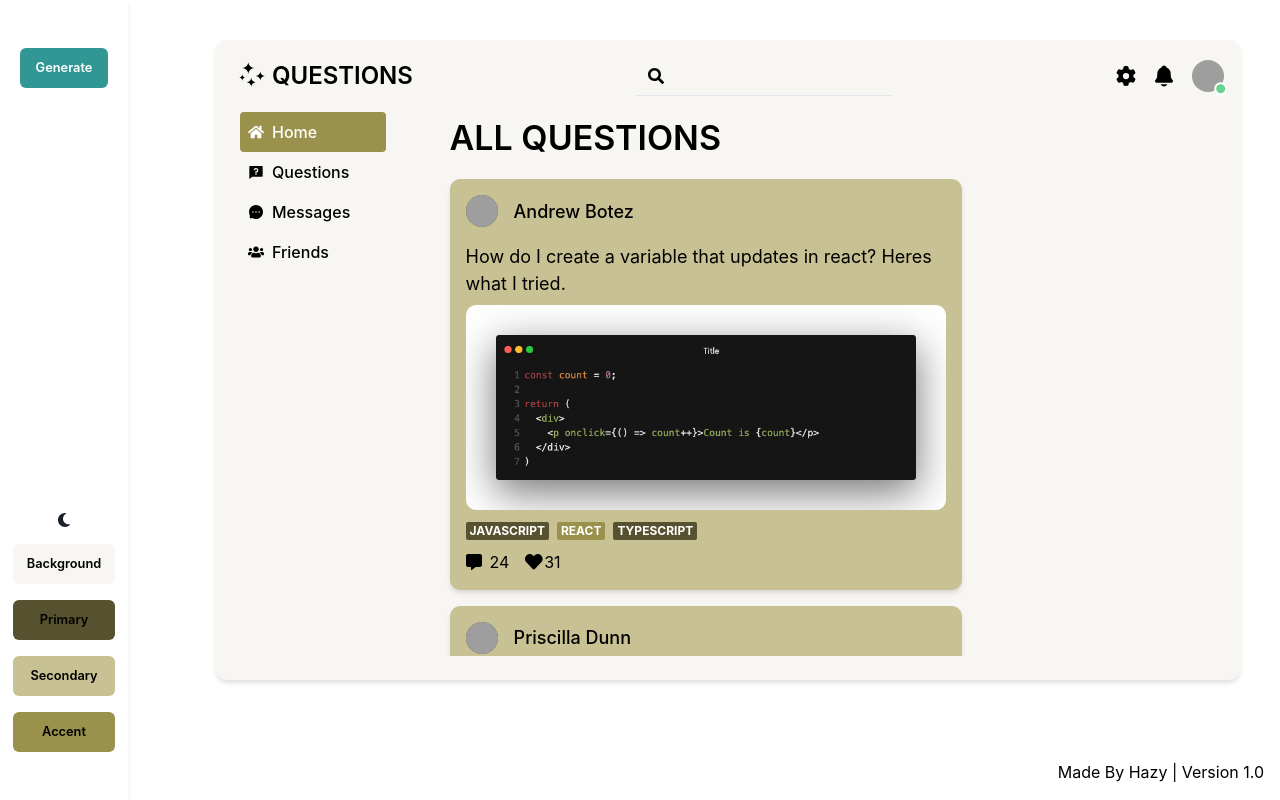
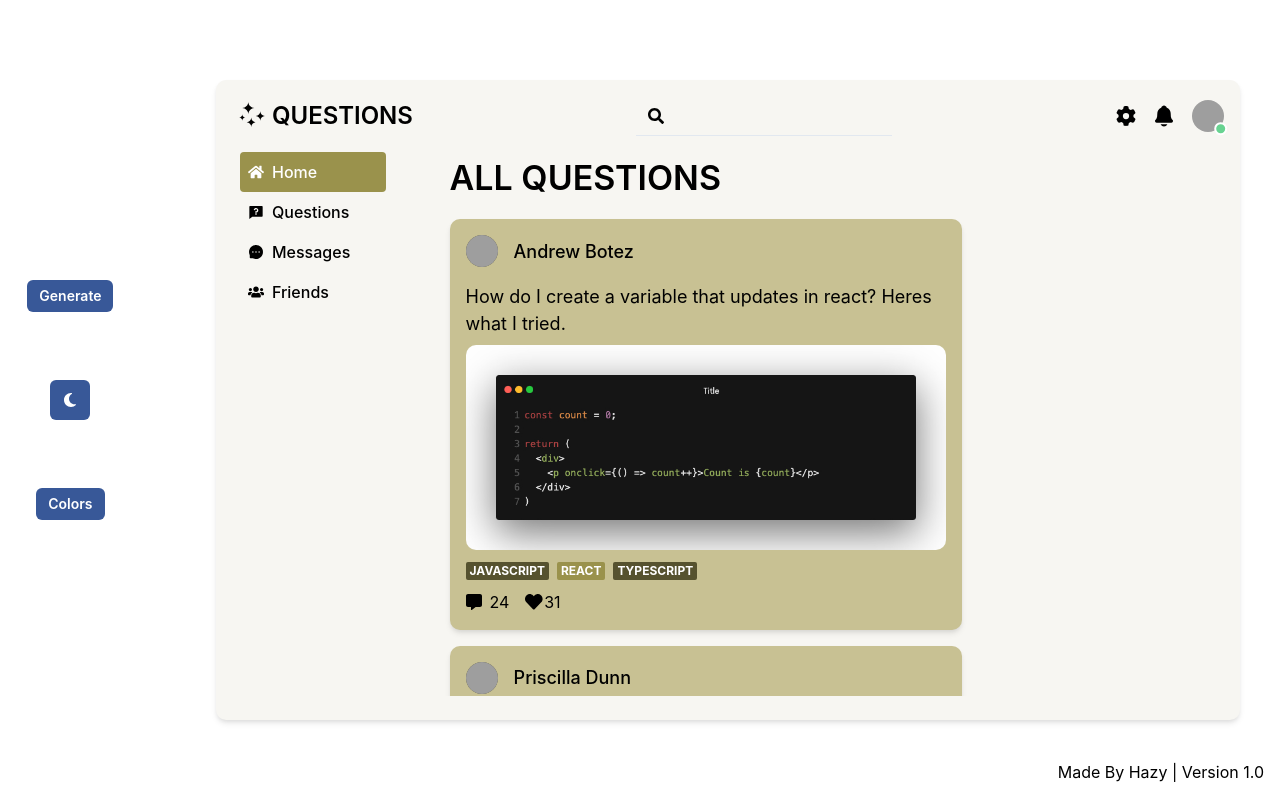
Before and after one commit to HazyVT/Palette, a React (Vite) app: page / in a window 1280 px wide. Shown: the top 800 px of the page. Built offline with nearby package versions, Linux system fonts and the light colour scheme; grey boxes are pictures that could not be loaded.

Commit message:
Changed Color Menu
- Redesigned color menu
- Allow for quick copying of all colors
- Allow for quick copying of all the darker and lighter shades of colors

```diff
--- a/src/App.tsx
+++ b/src/App.tsx
@@ -1,9 +1,11 @@
 import { useState } from "react";
 import Dashboard from "./components/Dashboard";
-import { Box, Button, Icon, Text, Tooltip, useToast } from "@chakra-ui/react";
+import { Box, Button, Icon, IconButton, Menu, MenuButton, MenuList, Text, Tooltip, useToast } from "@chakra-ui/react";
 import { themes } from './assets/themes.json';
 import { FaSun, FaMoon } from "react-icons/fa6";
 import Finance from "./components/Finance";
+import { FaCircle } from "react-icons/fa";
+import { shadeColor } from "./components/Exports";
 
 
 function App() {
@@ -20,6 +22,13 @@ function App() {
   const [ accentColor, setAccentColor ] = useState(theme.light[3]);
   const [ textColor, setTextColor ] = useState('black');
 
+  const [ primaryShadeLight, setPrimaryShadeLight ] = useState(shadeColor(theme.light[1], 15));
+  const [ primaryShadeDark, setprimaryShadeDark ] = useState(shadeColor(theme.light[1], -15));
+  const [ secondaryShadeLight, setSecondaryShadeLight ] = useState(shadeColor(theme.light[2], 15));
+  const [ secondaryShadeDark, setSecondaryShadeDark ] = useState(shadeColor(theme.light[2], -15));
+  const [ accentShadeLight, setAccentShadeLight ] = useState(shadeColor(theme.light[3], 15));
+  const [ accentShadeDark, setAccentShadeDark ] = useState(shadeColor(theme.light[3], -15));
+
 
   const setAllColors = (nl: boolean, num: number) => {
     const theme = themes[num];
@@ -29,12 +38,24 @@ function App() {
       setSecondaryColor(theme.dark[2]);
       setAccentColor(theme.dark[3]);
       setTextColor('white')
+      setPrimaryShadeLight(shadeColor(theme.dark[1], 15));
+      setprimaryShadeDark(shadeColor(theme.dark[1], -15));
+      setSecondaryShadeLight(shadeColor(theme.dark[2], 15));
+      setSecondaryShadeDark(shadeColor(theme.dark[2], -15));
+      setAccentShadeLight(shadeColor(theme.dark[3], 15));
+      setAccentShadeDark(shadeColor(theme.dark[3], -15));
     } else {
       setBgColor(theme.light[0]);
       setPrimaryColor(theme.light[1]);
       setSecondaryColor(theme.light[2]);
       setAccentColor(theme.dark[3]);
       setTextColor('black');
+      setPrimaryShadeLight(shadeColor(theme.dark[1], 15));
+      setprimaryShadeDark(shadeColor(theme.dark[1], -15));
+      setSecondaryShadeLight(shadeColor(theme.dark[2], 15));
+      setSecondaryShadeDark(shadeColor(theme.dark[2], -15));
+      setAccentShadeLight(shadeColor(theme.dark[3], 15));
+      setAccentShadeDark(shadeColor(theme.dark[3], -15));
     }
   }
 
@@ -50,10 +71,10 @@ function App() {
     setAllColors(isLightMode, num)
   }
 
-  const copyColor = (color: string) => {
+  const copyColor = (color: string, name: string) => {
     navigator.clipboard.writeText(color);
     toast({
-      title: "Copied to clipboard",
+      title: "Copied " + name + " to clipboard",
       status: "success",
       duration: 2000
     })
@@ -65,24 +86,58 @@ function App() {
         <Dashboard text={textColor} background={bgColor} primary={primaryColor} secondary={secondaryColor} accent={accentColor}/>
         <Finance text={textColor} background={bgColor} primary={primaryColor} secondary={secondaryColor} accent={accentColor}/>
       </Box>
-      <Box pos='fixed' w='10vw' h='100vh' boxShadow='md' left='0' top='0' display='flex' flexDir='column' alignItems='center' padding={12} justifyContent='space-between'>
-        <Button onClick={generateNewColors} colorScheme="teal" fontSize={'1vw'}>Generate</Button>
-        <Box display='flex' flexDir='column' justifyContent='center' alignItems='center'>
-          <Icon as={isLightMode ? FaMoon : FaSun} onClick={toggleMode} cursor="pointer"/>
-          <Tooltip hasArrow label={bgColor}>
-            <Button w='8vw' onClick={() => {copyColor(bgColor)}} color={textColor} cursor="default" marginTop={4} bgColor={bgColor} _hover={{bgColor: bgColor}} fontSize={'1vw'}>Background</Button>
-          </Tooltip>
-          <Tooltip hasArrow label={primaryColor}>
-            <Button w='8vw' onClick={() => {copyColor(primaryColor)}} color={textColor} cursor="default" marginTop={4} bgColor={primaryColor} _hover={{bgColor: primaryColor}} fontSize={'1vw'}>Primary</Button>
-          </Tooltip>
-          <Tooltip hasArrow label={secondaryColor}>
-            <Button w='8vw' onClick={() => {copyColor(secondaryColor)}} color={textColor} cursor="default" marginTop={4} bgColor={secondaryColor} _hover={{bgColor: secondaryColor}} fontSize={'1vw'}>Secondary</Button>
-          </Tooltip>
-          <Tooltip hasArrow label={accentColor}>
-            <Button w='8vw' onClick={() => {copyColor(accentColor)}} color={textColor} cursor="default" marginTop={4} bgColor={accentColor} _hover={{bgColor: accentColor}} fontSize={'1vw'}>Accent</Button>
-          </Tooltip>
+      <Box w='6vw' h='30vh' pos='fixed' left='8' top='35%' display='flex' flexDir='column' alignItems='center' justifyContent='space-between'>
+        <Button onClick={generateNewColors} size='sm' w='fit-content' colorScheme="facebook">Generate</Button>
+        <IconButton colorScheme="facebook" aria-label="mode" icon={isLightMode ? <FaMoon /> : <FaSun />} onClick={toggleMode}></IconButton>
+        <Box textAlign='center'>
+          <Menu closeOnBlur={false}>
+            <MenuButton as={Button} colorScheme="facebook" size='sm'>Colors</MenuButton>
+            <MenuList padding={2}>
+              <Box display='flex' alignItems='center'>
+                <Icon as={FaCircle} color={bgColor} cursor={"pointer"} onClick={() => copyColor(bgColor, "Background")} />
+                <Text marginLeft={2}>Background</Text>
+              </Box>
+              <Box display='flex' alignItems='center'>
+                <Icon as={FaCircle} color={primaryColor} cursor="pointer" onClick={() => copyColor(primaryColor, "Primary")}/>
+                <Text marginLeft={2}>Primary</Text>
+              </Box>
+              <Box display='flex' alignItems='center' >
+                <Icon as={FaCircle} color={primaryShadeLight} cursor="pointer" onClick={() => copyColor(primaryShadeLight, "Primary Lighter Shade")}/>
+                <Text marginLeft={2}>Primary Lighter Shade</Text>
+              </Box>
+              <Box display='flex' alignItems='center'>
+                <Icon as={FaCircle} color={primaryShadeDark} cursor={"pointer"} onClick={() => copyColor(primaryShadeDark, "Primary Darker Shade")} />
+                <Text marginLeft={2}>Primary Darker Shade</Text>
+              </Box>
+              <Box display='flex' alignItems='center'>
+                <Icon as={FaCircle} color={secondaryColor} cursor={"pointer"} onClick={() => copyColor(secondaryColor, "Secondary")} />
+                <Text marginLeft={2}>Secondary</Text>
+              </Box>
+              <Box display='flex' alignItems='center'>
+                <Icon as={FaCircle} color={secondaryShadeLight} cursor={"pointer"} onClick={() => copyColor(secondaryShadeLight, "Secondary Lighter Shade")} />
+                <Text marginLeft={2}>Secondary Lighter Shade</Text>
+              </Box>
+              <Box display='flex' alignItems='center'>
+                <Icon as={FaCircle} color={secondaryShadeDark} cursor={"pointer"} onClick={() => copyColor(secondaryShadeDark, "Secondary Darker Shade")} />
+                <Text marginLeft={2}>Secondary Darker Shade</Text>
+              </Box>
+              <Box display='flex' alignItems='center'>
+                <Icon as={FaCircle} color={accentColor} cursor={"pointer"} onClick={() => copyColor(accentColor, "Accent")} />
+                <Text marginLeft={2}>Accent</Text>
+              </Box>
+              <Box display='flex' alignItems='center'>
+                <Icon as={FaCircle} color={accentShadeLight} cursor={"pointer"} onClick={() => copyColor(accentShadeLight, "Accent Lighter Shade")} />
+                <Text marginLeft={2}>Accent Lighter Shade</Text>
+              </Box>
+              <Box display='flex' alignItems='center'>
+                <Icon as={FaCircle} color={accentShadeDark} cursor={"pointer"} onClick={() => copyColor(accentShadeDark, "Accent Darker Shade")} />
+                <Text marginLeft={2}>Accent Darker Shade</Text>
+              </Box>
+            </MenuList>
+          </Menu>
         </Box>
       </Box>
+
       <Text pos='fixed' bottom='4' right='4' color={textColor === "black" ? "black" : "gray.400"}>Made By Hazy | Version 1.0</Text>
     </>
   )
--- a/src/components/Dashboard.tsx
+++ b/src/components/Dashboard.tsx
@@ -96,7 +96,7 @@ export default function Dashboard(props: {text: string, background: string, prim
         return (
             <Box w='40vw' h="fit-content" bgColor={secondary} padding={4} borderRadius={'10px'} marginTop={4} boxShadow='md'>
                 <Box display='flex' alignItems='center'>
-                    <SkeletonCircle isLoaded={isAvatarLoading} onLoad={() => setIsAvatarLoading (true)}>
+                    <SkeletonCircle isLoaded={isAvatarLoading} onLoad={() => setIsAvatarLoading(true)}>
                         <Avatar size='sm' bgColor={primary} src={props.icon}/>
                     </SkeletonCircle>
                     <Text marginLeft={4} fontSize={18} fontWeight={500}>{props.name}</Text>
@@ -124,7 +124,7 @@ export default function Dashboard(props: {text: string, background: string, prim
     }
 
     return (
-        <Box w='100wh' h='90vh' display='flex' flexDir='column' alignItems='center' justifyContent='center' marginLeft={44} color={props.text}>
+        <Box w='100wh' h='100vh' display='flex' flexDir='column' alignItems='center' justifyContent='center' marginLeft={44} color={props.text}>
             <Box w='80vw' h='80vh' bgColor={props.background} borderRadius={'10px'} padding={4} shadow='md'>
                 <Navigation />
                 <Box display='flex'>
```
Also changed, not shown: src/components/Finance.tsx (+4 -4 lines).
